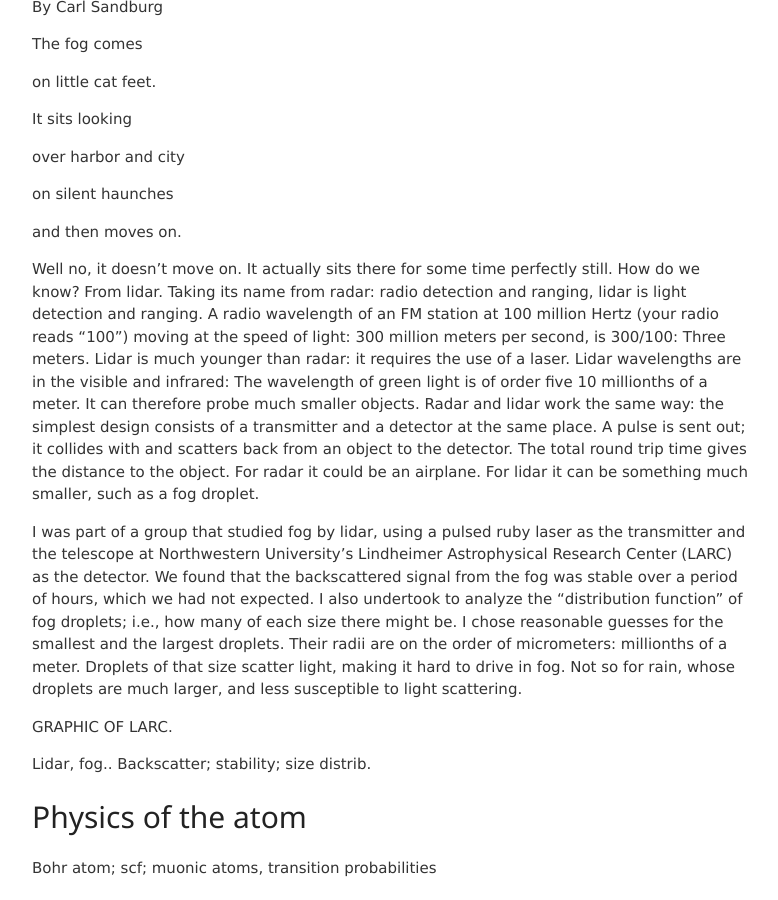
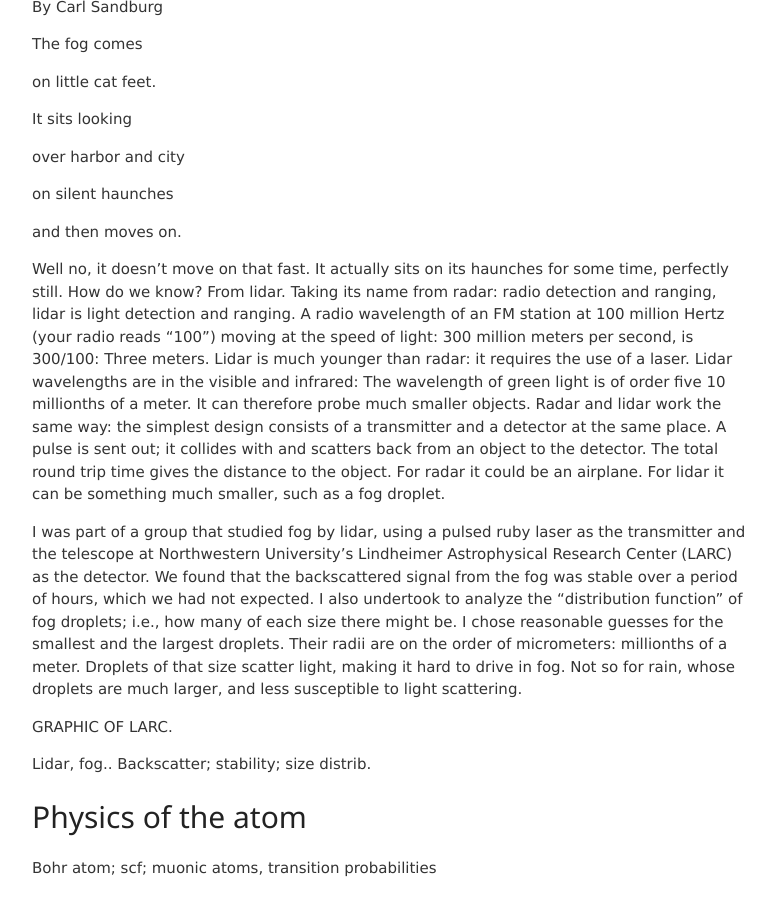
Before and after one commit to jvmallow/jvmallow.github.io, a Jekyll site: the page built from _posts/2025-05-14-Physics.md, in a window 1280 px wide and 900 px high, scrolled down 4479 px. Shown: the whole window, without its empty margins (248-1026 px from the left). Built offline with Jekyll 4.4.1, drawn with Linux system fonts in a browser that asks for light colours; a script that is not in the unit is left out.

Commit message:
Update 2025-05-14-Physics.md

```diff
--- a/_posts/2025-05-14-Physics.md
+++ b/_posts/2025-05-14-Physics.md
@@ -129,7 +129,7 @@ on silent haunches
 
 and then moves on.
 
-Well no, it doesn't move on.  It actually sits there for some time perfectly still.   How do we know? From lidar. Taking its name from radar: radio detection and ranging, lidar is light detection and ranging. A radio wavelength of an FM station at 100 million Hertz (your radio reads "100") moving at the speed of light: 300 million meters per second, is 300/100: Three meters. Lidar is much younger than radar: it requires the use of a laser. Lidar wavelengths are in the visible and infrared:  The wavelength of green light is of order five 10 millionths of a meter. It can therefore probe much smaller objects. Radar and lidar work the same way: the simplest design consists of a transmitter and a detector at the same place. A pulse is sent out; it collides with and scatters back from an object to the detector. The total round trip time gives the distance to the object. For radar it could be an airplane. For lidar it can be something much smaller, such as a fog droplet.
+Well no, it doesn't move on that fast.  It actually sits on its haunches for some time, perfectly still. How do we know? From lidar. Taking its name from radar: radio detection and ranging, lidar is light detection and ranging. A radio wavelength of an FM station at 100 million Hertz (your radio reads "100") moving at the speed of light: 300 million meters per second, is 300/100: Three meters. Lidar is much younger than radar: it requires the use of a laser. Lidar wavelengths are in the visible and infrared:  The wavelength of green light is of order five 10 millionths of a meter. It can therefore probe much smaller objects. Radar and lidar work the same way: the simplest design consists of a transmitter and a detector at the same place. A pulse is sent out; it collides with and scatters back from an object to the detector. The total round trip time gives the distance to the object. For radar it could be an airplane. For lidar it can be something much smaller, such as a fog droplet.
 
 I was part of a group that studied fog by lidar, using a pulsed ruby laser as the transmitter and the telescope at Northwestern University's Lindheimer Astrophysical Research Center (LARC) as the detector. We found that the backscattered signal from the fog was stable over a period of hours, which we had not expected. I also undertook to analyze the "distribution function" of fog droplets; i.e., how many of each size there might be.  I chose reasonable guesses for the smallest and the largest droplets.  Their radii are on the order of micrometers: millionths of a meter. Droplets of that size scatter light, making it hard to drive in fog. Not so for rain, whose droplets are much larger, and less susceptible to light scattering.
 
```
